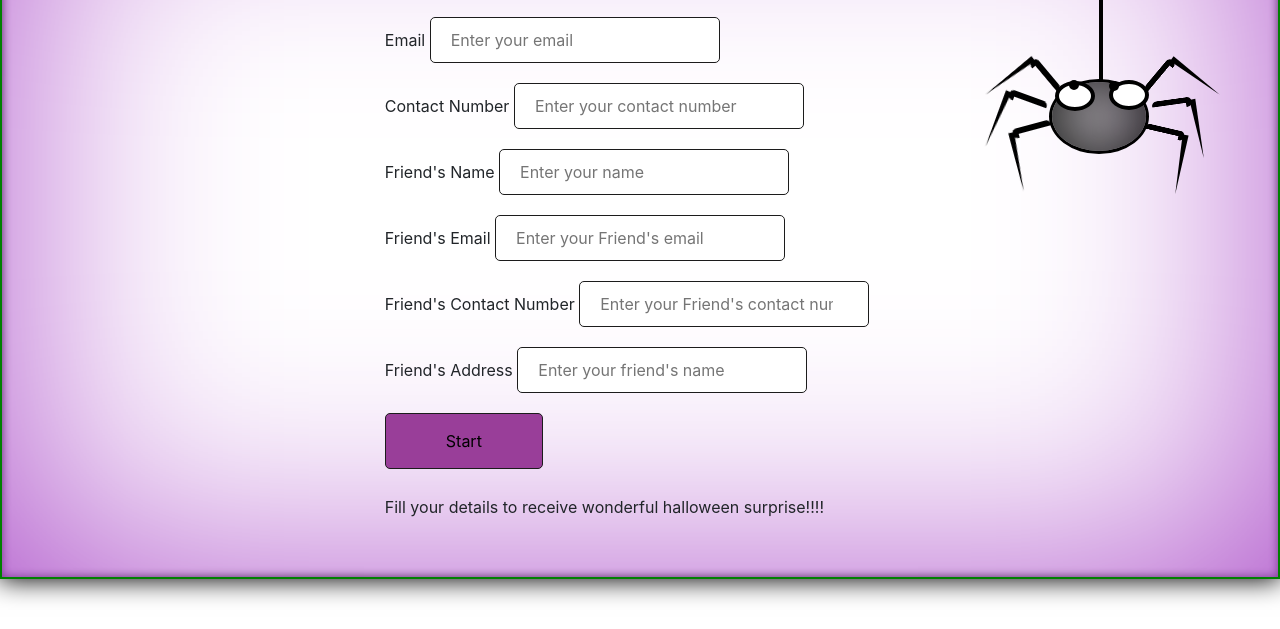
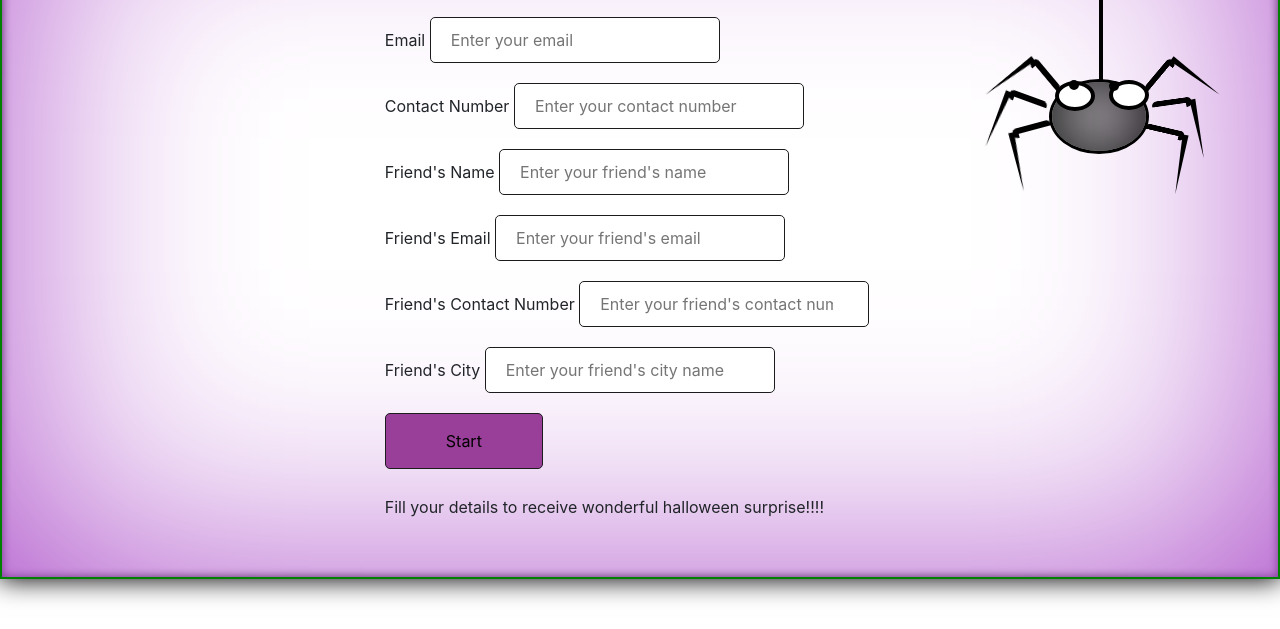
Before and after one commit to shweteekta/Halloween_Trick_Treat, a plain HTML site: page index.html in a window 1280 px wide. Shown: the part 171-800 px from the top of the page. Drawn offline with nearby package versions, Linux system fonts and the light colour scheme.

Commit message:
Update index.html

```diff
--- a/index.html
+++ b/index.html
@@ -51,19 +51,19 @@
             </div>
             <div class="form-block">
                 <label>Friend's Name</label>
-                <input type="text" name="Friend_Name" placeholder="Enter your name" required>
+                <input type="text" name="Friend_Name" placeholder="Enter your friend's name" required>
             </div>
             <div class="form-block">
                 <label>Friend's Email</label>
-                <input name="Friend_Email" type="text" placeholder="Enter your Friend's email">
+                <input name="Friend_Email" type="text" placeholder="Enter your friend's email">
             </div>
             <div class="form-block">
                 <label>Friend's Contact Number</label>
-                <input type="number" name="Friend_Phone" placeholder="Enter your Friend's contact number" required>
+                <input type="number" name="Friend_Phone" placeholder="Enter your friend's contact number" required>
             </div>
             <div class="form-block">
-                <label>Friend's Address</label>
-                <input name="Address" type="text" placeholder="Enter your friend's name" required>
+                <label>Friend's City</label>
+                <input name="Address" type="text" placeholder="Enter your friend's city name" required>
             </div>
             <div class="form-block">
                 <input class="submit" type="submit" onclick="secondpage()" name="submit" value="Start">
```
